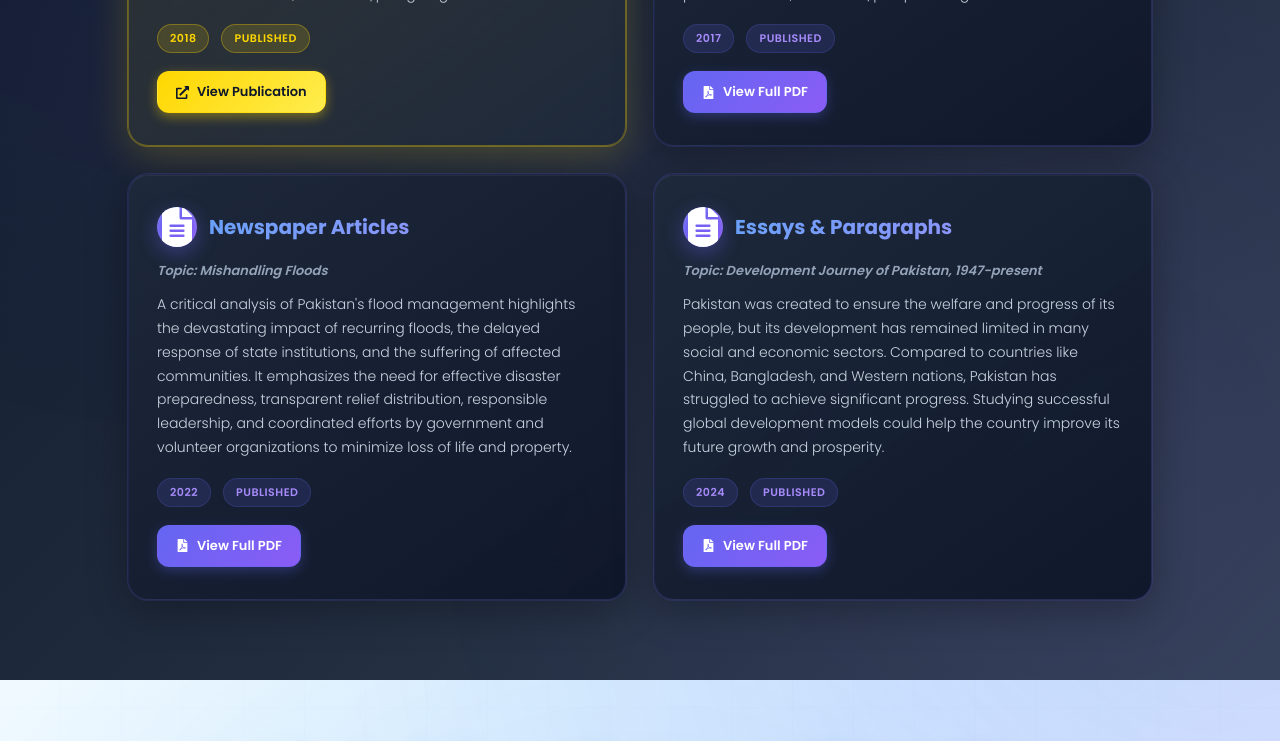
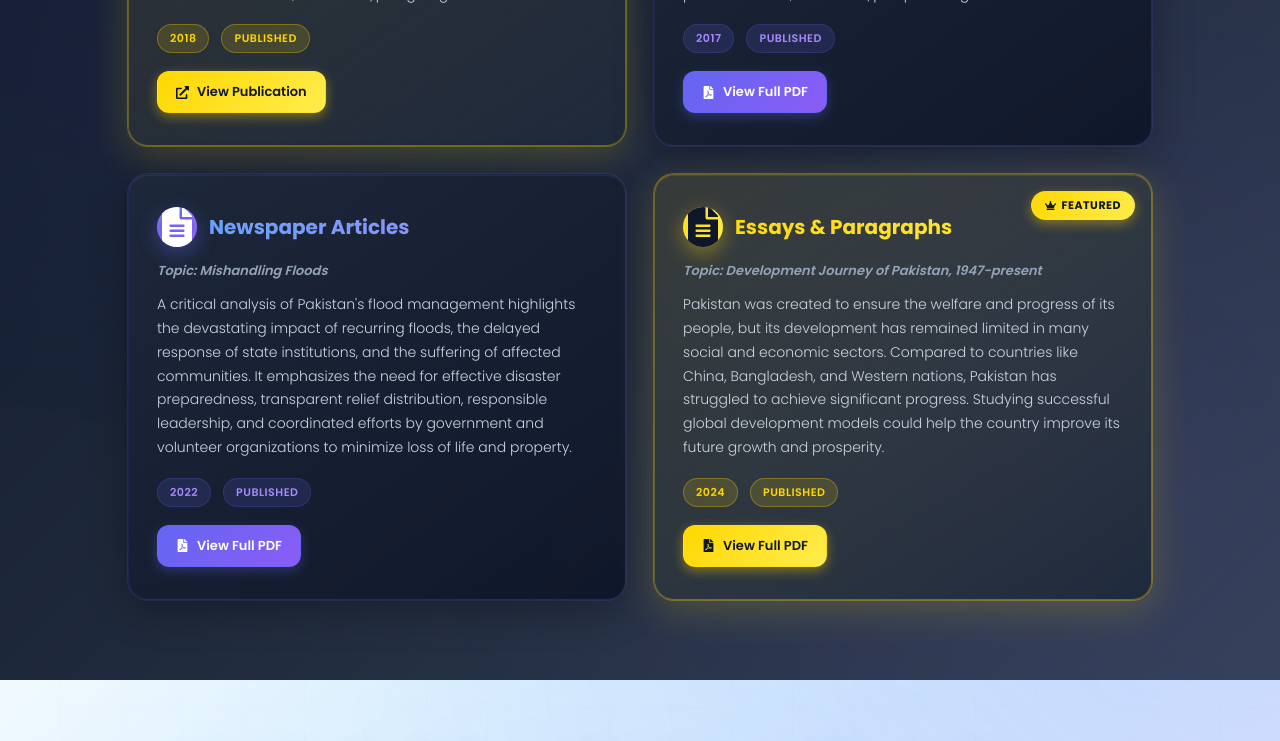
Before and after one commit to waqaryounas1428/client-portfolio-react, a React (Vite) app: page / in a window 1280 px wide. Shown: the part 3558-4299 px from the top of the page. Built offline with nearby package versions, Linux system fonts and the light colour scheme.

Commit message:
scroll update

```diff
--- a/src/components/Research.jsx
+++ b/src/components/Research.jsx
@@ -1,22 +1,11 @@
-import { useState, useEffect } from "react";
 import { FaBook, FaFileAlt, FaExternalLinkAlt, FaCrown, FaFilePdf } from "react-icons/fa";
 import "./Research.css";
 
 export const Research = () => {
-  const [mobile, setMobile] = useState(false);
-  const [showAll, setShowAll] = useState(false);
-
-  useEffect(() => {
-    const handleResize = () => setMobile(window.innerWidth <= 480);
-    handleResize();
-    window.addEventListener("resize", handleResize);
-    return () => window.removeEventListener("resize", handleResize);
-  }, []);
-
   const cards = [
     {
       variant: "vip",
-      // badge: "Featured",
+      badge: "Featured",
       icon: <FaBook className="research-icon" />,
       title: "Research Paper 1",
       topic: "Topic: EFFECT OF NEEM EXTRACT ON LEAFHOPPER OF POTATO CROP",
@@ -56,6 +45,8 @@ export const Research = () => {
       linkClass: "research-link"
     },
     {
+      variant: "vip",
+      badge: "Featured",
       icon: <FaFileAlt className="research-icon" />,
       title: "Essays & Paragraphs",
       topic: "Topic: Development Journey of Pakistan, 1947-present",
@@ -66,11 +57,9 @@ export const Research = () => {
       linkHref: "/Essay write-up.docx.pdf",
       linkText: "View Full PDF",
       linkIcon: <FaFilePdf />,
-      linkClass: "research-link"
+      linkClass: "research-link vip-link"
     }
   ];
-
-  const displayedCards = mobile && !showAll ? cards.slice(0, 3) : cards;
 
   return (
     <section id="research" className="research scroll-effect">
@@ -81,7 +70,7 @@ export const Research = () => {
       </p>
 
       <div className="research-grid">
-        {displayedCards.map((card, index) => (
+        {cards.map((card, index) => (
           <div
             className={`research-card ${card.variant === "vip" ? "vip-card" : ""} scroll-effect`}
             key={index}
@@ -114,12 +103,6 @@ export const Research = () => {
           </div>
         ))}
       </div>
-
-      {mobile && !showAll && (
-        <button className="research-see-more" onClick={() => setShowAll(true)}>
-          See More
-        </button>
-      )}
     </section>
   );
 };
```
